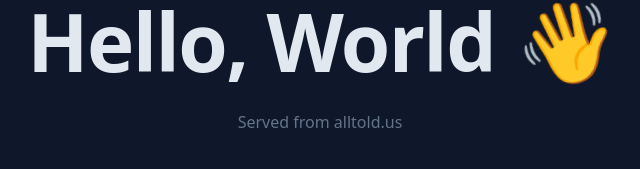
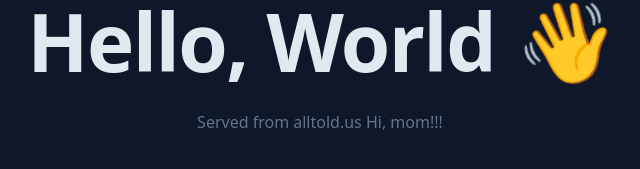
Before and after one commit to flashlightbug/alltold, a plain HTML site: page index.html in a window 1280 px wide. Shown: the part 333-502 px from the top of the page, 320-960 px from the left. Drawn offline with Linux system fonts and the light colour scheme.

Commit message:
Update greeting message in index.html

```diff
--- a/index.html
+++ b/index.html
@@ -39,7 +39,7 @@
 <body>
   <div>
     <h1>Hello, World <span class="wave">👋</span></h1>
-    <p>Served from alltold.us</p>
+    <p>Served from alltold.us Hi, mom!!!</p>
   </div>
 </body>
 </html>
```
